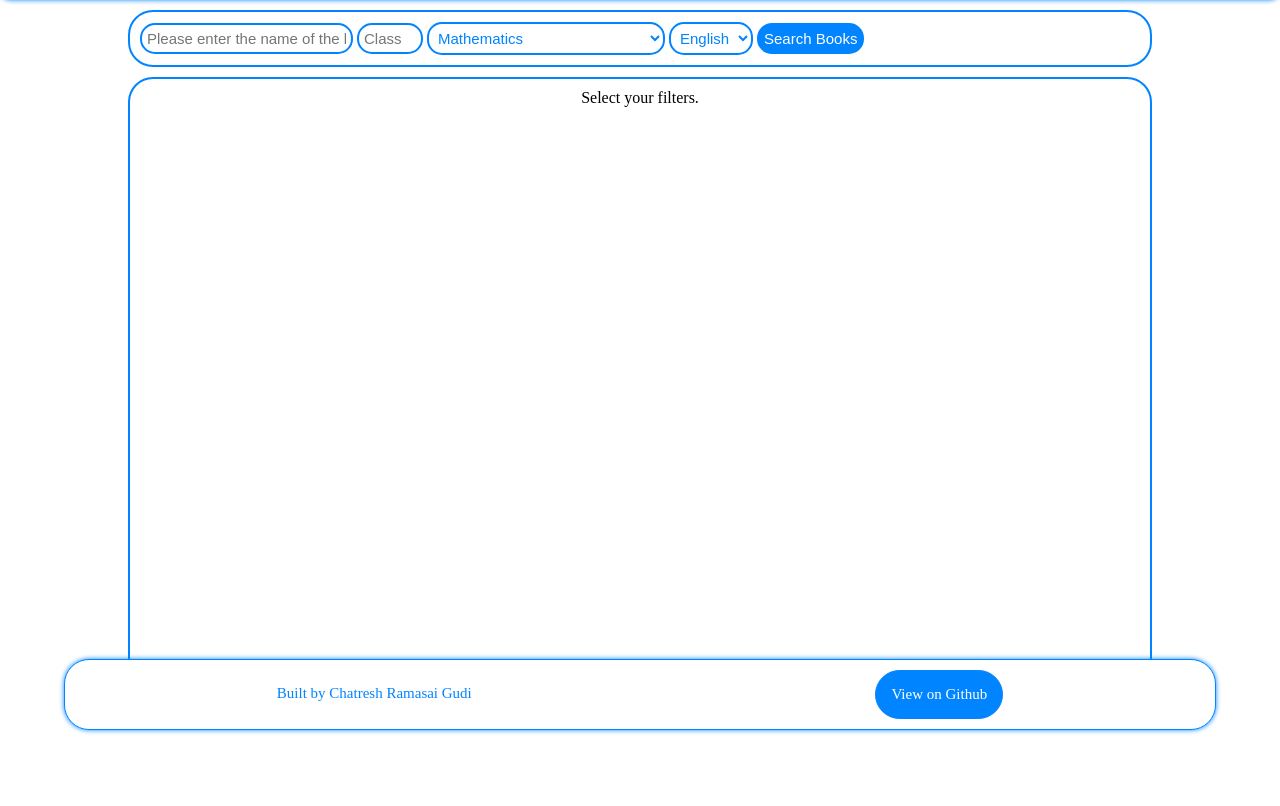
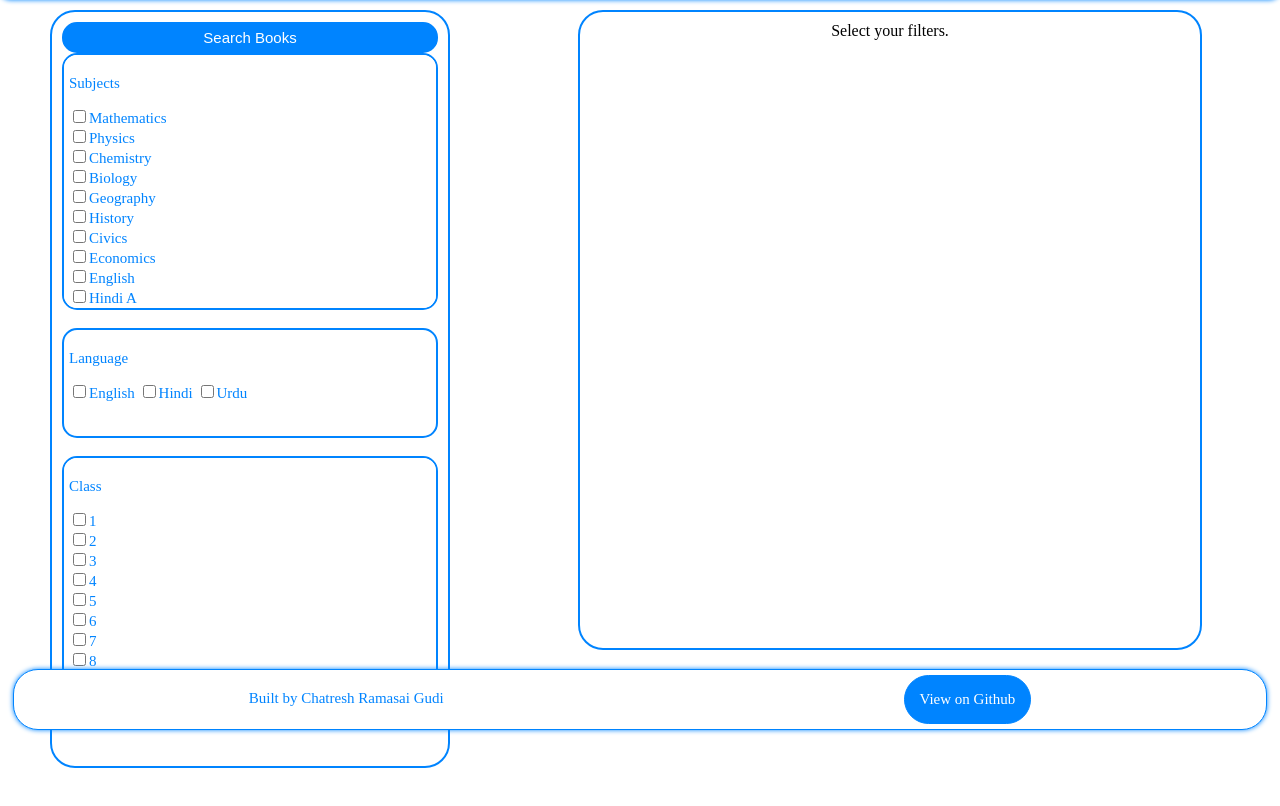
Before and after one commit to ChatreshGudi/CBSE, a plain HTML site: page Books.html in a window 1280 px wide. Shown: the part 70-876 px from the top of the page. Before the commit the page ends 800 px from the top, so only its background shows below. Drawn offline with Linux system fonts and the light colour scheme.

Commit message:
Books Update

```diff
--- a/Books.html
+++ b/Books.html
@@ -10,6 +10,11 @@
             :root{
                 --blue: rgb(0, 132, 255);
             }
+            .content{
+                display: grid;
+                grid-template-columns: 500px auto;
+
+            }
             div.filterbar{
                 width: 80%;
                 margin-left: 10%;
@@ -17,6 +22,8 @@
                 border: 2px solid var(--blue);
                 border-radius: 25px;
                 padding: 10px;
+                height: 90%;
+                overflow: auto;
             }
             .input{
                 color: var(--blue);
@@ -26,6 +33,15 @@
                 padding: 5px;
                 outline: none;
                 background-color: white;
+                display: block;
+                overflow: auto;
+                /* flex-direction: column;
+                justify-items: flex-start; */
+
+            }
+            input [type=checkbox]{
+                vertical-align: middle;
+                position: relative;
             }
             /* .input:hover{
                 background-color: var(--blue);
@@ -39,6 +55,7 @@
                 font-size: 15px;
                 padding: 5px;
                 cursor: pointer;
+                width: 100%;
             }
             .btn:hover{
                 background-color: white;
@@ -54,6 +71,20 @@
                 height: 80vh;
                 text-align: center;
             }
+
+            #subject{
+                height: 35%;
+
+            }
+
+            #lang{
+                height: 15%;
+            }
+
+            #std{
+                height: 35%;
+            }
+
         </style>
     </head>
 
@@ -67,43 +98,48 @@
             <a href = "Contact.html">Contact CBSE</a>
         </div>
         <div class = "content">
-            <div class="filterbar">
-                <input class = "input" id = "sname" type="text" placeholder = "Please enter the name of the book.">
-                <input class = "input" type="number" name="class" id="class" min =1 max = 12 placeholder = "Class">
-                <select class = "input" id = "subject">
-                    <option disabled>Select your Subject</option>
-                    <option value="maths">Mathematics</option>
-                    <optgroup label = "Science">
-                        <option value = "science">All Science</option>
-                        <option value = "physics">Physics</option>
-                        <option value = "chem">Chemistry</option>
-                        <option value = "bio">Biology</option>
-                    </optgroup>
-                    <optgroup label = "Social Science">
-                        <option value = "sst">All Social Science</option>
-                        <option value = "geo">Geography</option>
-                        <option value = "history">History</option>
-                        <option value = "civics">Civics</option>
-                        <option value = "econ">Economics</option>
-                    </optgroup>
-                    <optgroup label = "Languages">
-                        <option value="lang">All Languages</option>
-                        <option value="eng">English</option>
-                        <optgroup label = "Hindi">
-                            <option value="ha">Hindi A</option>
-                            <option value="hb">Hindi B</option>
-                        </optgroup>
-                        <option value="urdu">Urdu</option>
-                        <option value="sanskrit">Sanskrit</option>
-                    </optgroup>
-                    <option>Health and Physical Education</option>
-                </select>
-                <select class = "input" id = "lang">
-                    <option value ="el" >English</option>
-                    <option value="hl">Hindi</option>
-                    <option value="ul">Urdu</option>
-                </select>
-                <button class = "btn" type ="button">Search Books</button>
+                <div class = "filterbar">
+                    <button class = "btn" type ="button" onclick="searchBooks()">Search Books</button> <br>
+                    <div class = "input" id = "subject">
+                        <p>Subjects</p>
+                        <input type = "checkbox" value="maths">Mathematics</input>  <br>
+                        <input type = "checkbox" value = "physics">Physics</input>  <br>
+                        <input type = "checkbox" value = "chem">Chemistry</input>  <br>
+                        <input type = "checkbox" value = "bio">Biology</input>  <br>
+                        <input type = "checkbox" value = "geo">Geography</input>  <br>
+                        <input type = "checkbox" value = "history">History</input>  <br>
+                        <input type = "checkbox" value = "civics">Civics</input>  <br>
+                        <input type = "checkbox" value = "econ">Economics</input>  <br>
+                        <input type = "checkbox" value="eng">English</input>  <br>
+                        <input type = "checkbox" value="ha">Hindi A</input>  <br>
+                        <input type = "checkbox" value="hb">Hindi B</input>  <br>
+                        <input type = "checkbox" value="urdu">Urdu</input>  <br>
+                        <input type = "checkbox" value="sanskrit">Sanskrit</input>  <br>
+                        <input type ="checkbox" value = "phe">Health and Physical Education</input>  <br>
+                    </div><br>
+
+                    <div class = "input" id = "lang">
+                        <p>Language</p>
+                        <input type = "checkbox" value ="el" >English</input>
+                        <input type = "checkbox" value="hl">Hindi</input>
+                        <input type = "checkbox" value="ul">Urdu</option>
+                    </div> <br>
+                    <div class = "input" id="std">
+                        <p>Class</p>
+                        <input type="checkbox" value="1">1</input> <br>
+                        <input type="checkbox" value="2">2</input> <br>
+                        <input type="checkbox" value="3">3</input> <br>
+                        <input type="checkbox" value="4">4</input> <br>
+                        <input type="checkbox" value="5">5</input> <br>
+                        <input type="checkbox" value="6">6</input> <br>
+                        <input type="checkbox" value="7">7</input> <br>
+                        <input type="checkbox" value="8">8</input> <br>
+                        <input type="checkbox" value="9">9</input> <br>
+                        <input type="checkbox" value="10">10</input> <br>
+                        <input type="checkbox" value="11">11</input> <br>
+                        <input type="checkbox" value="12">12</input> <br>
+                    </div> <br>
+
             </div>
             <div class = "books" id = "books">
                 Select your filters.
@@ -157,6 +193,9 @@
                         }
                     }
                 }
+            };
+            function searchBooks(){
+                let subjects =[];
             }
         </script>
     </body>
--- a/style.css
+++ b/style.css
@@ -80,13 +80,13 @@ div.navbar a.active:hover{
 div.copyright{
     bottom: 0px;
     position: fixed;
-    padding: 10px;
+    padding: 5px;
     display: flex;
     justify-content: space-around;
-    background-color: white;
+    background: white;
     border: 1px solid var(--blue);
-    width:90%;
-    margin-left: 5%;
+    width:98%;
+    margin-left: 1%;
     border-radius: 25px;
     box-shadow: 0px 0px 5px var(--blue);
 }
```
Also changed, not shown: 1 other file.
